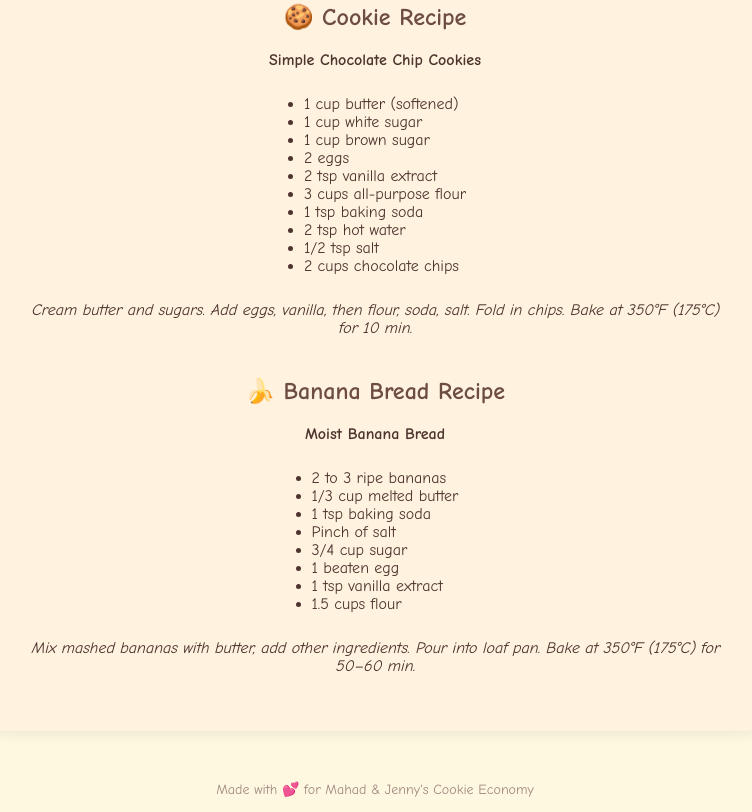
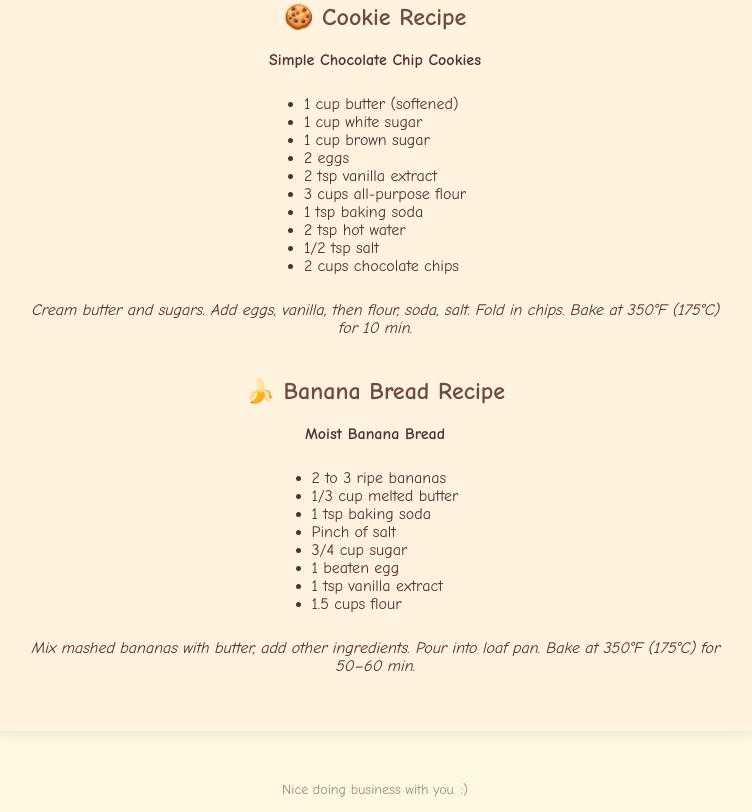
Before and after one commit to kzvhirshisnx/cookie-bread-converter, a plain HTML site: page index.html in a window 1280 px wide. Shown: the part 1010-1822 px from the top of the page, without its empty margins (265-1017 px from the left). Drawn offline with Linux system fonts and the light colour scheme.

Commit message:
Update index.html

```diff
--- a/index.html
+++ b/index.html
@@ -77,7 +77,7 @@
   </div>
 
   <footer>
-    <p>Made with 💕 for Mahad & Jenny's Cookie Economy</p>
+    <p>Nice doing business with you. :)</p>
   </footer>
 
   <audio id="ding" src="https://www.soundjay.com/buttons/sounds/button-3.mp3" preload="auto"></audio>
```
